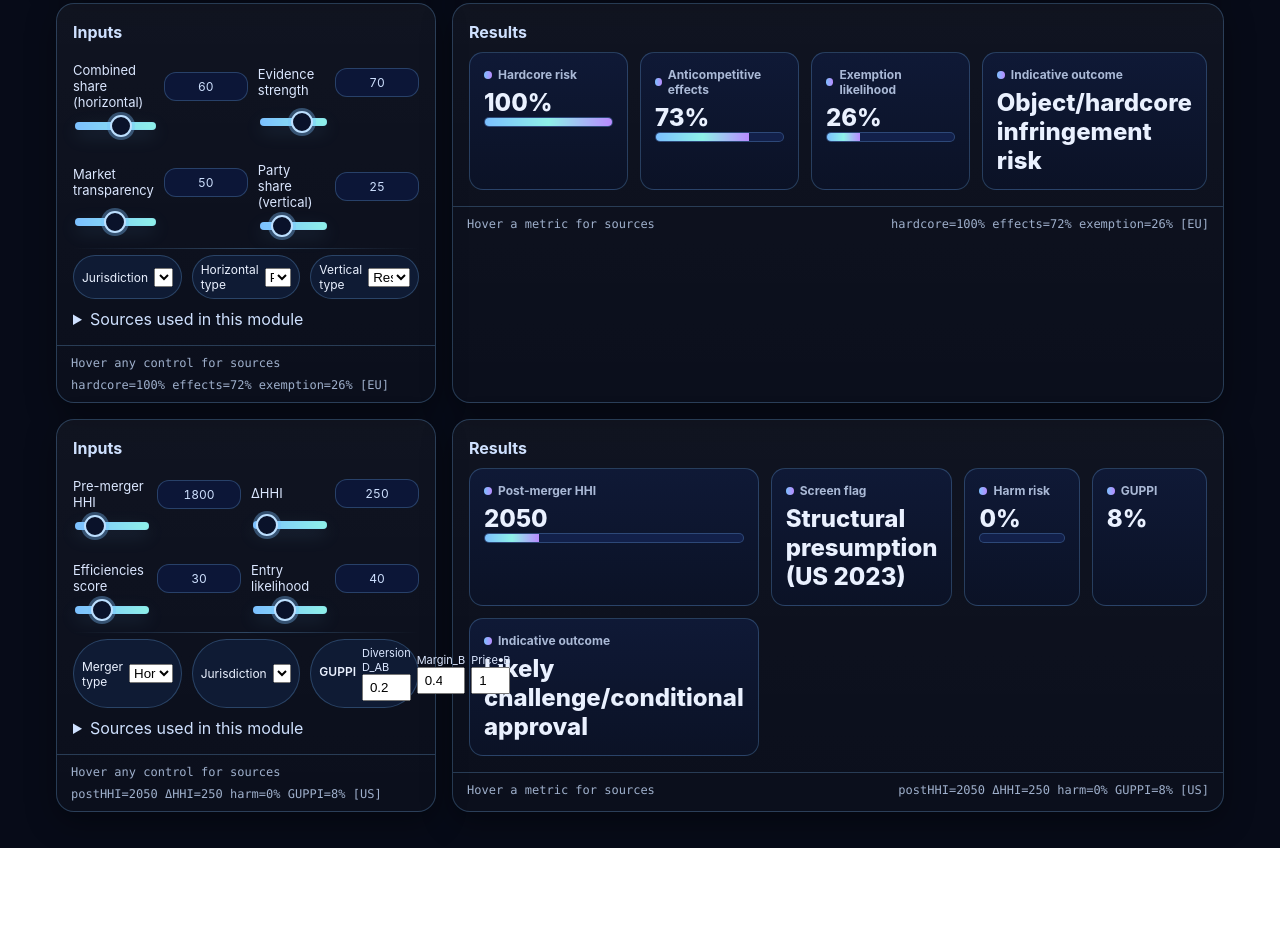
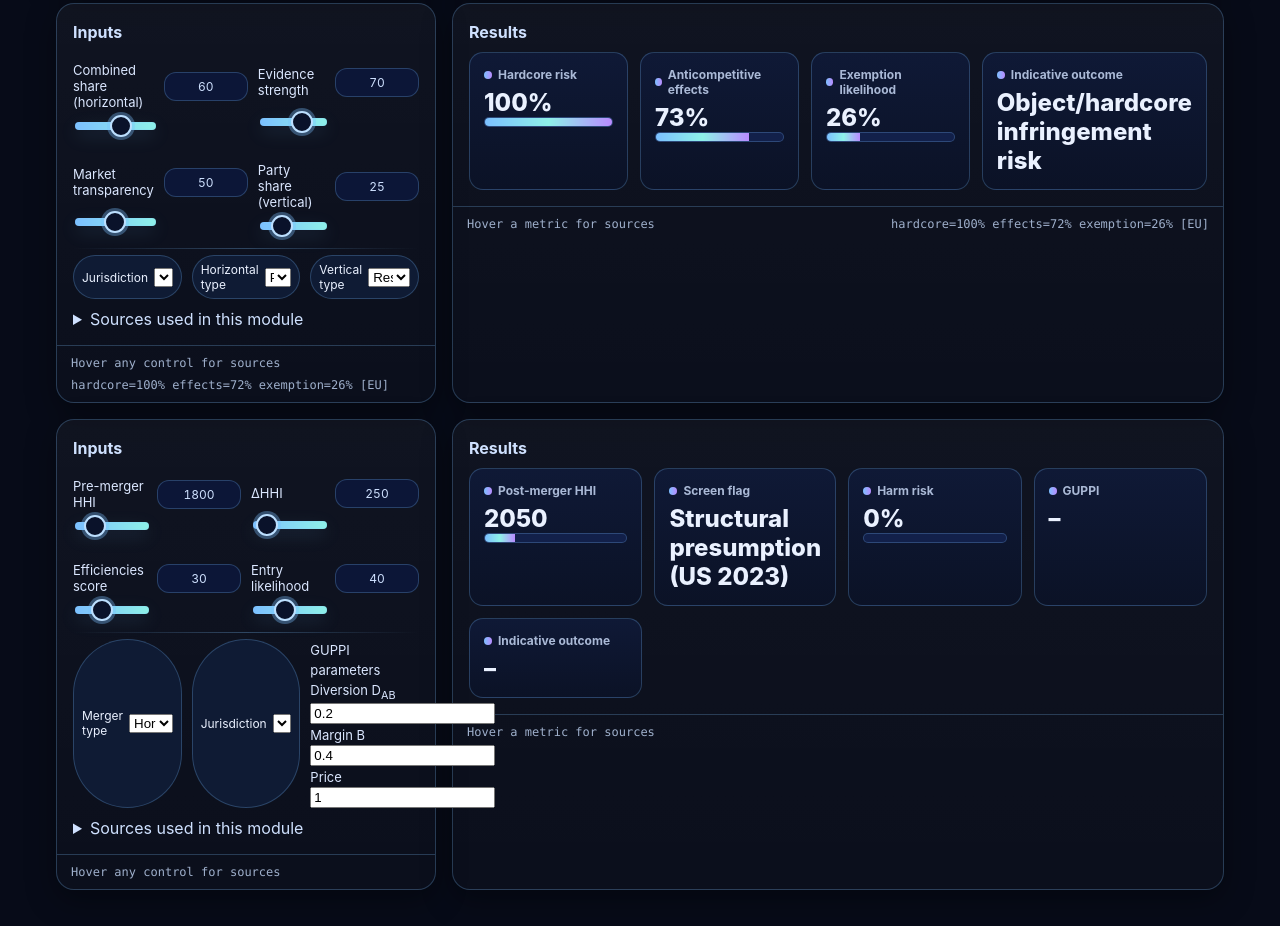
Before and after one commit to anshuman-law/antitrust, a plain HTML site: page index.html in a window 1280 px wide. Shown: the part 764-1690 px from the top of the page. Before the commit the page ends 1612 px from the top, so only its background shows below. Drawn offline with Linux system fonts and the light colour scheme.

Commit message:
Update index.html

```diff
--- a/index.html
+++ b/index.html
@@ -305,18 +305,24 @@
                 <option value="india">India</option>
               </select>
             </div>
-            <div class="tag" title="Optional unilateral effects calculator: needs diversion and margins.">
-            <div style="font-size:12px;font-weight:600;margin-bottom:4px">GUPPI</div>
-            <label style="font-size:11px">Diversion D_AB
-            <input id="diversion" type="number" step="0.01" min="0" max="1" value="0.2">
-            </label>
-            <label style="font-size:11px">Margin_B
-            <input id="marginB" type="number" step="0.01" min="0" max="1" value="0.4">
-            </label>
-            <label style="font-size:11px">Price_B
-            <input id="priceB" type="number" step="0.01" min="0" value="1">
-            </label>
-          </div>
+           <!-- GUPPI Inputs -->
+<div class="input-group">
+  <label>GUPPI parameters</label>
+  <div class="guppi-block">
+    <div>
+      <label for="diversion">Diversion D<sub>AB</sub></label>
+      <input type="number" id="diversion" step="0.1" value="0.2">
+    </div>
+    <div>
+      <label for="margin">Margin B</label>
+      <input type="number" id="margin" step="0.1" value="0.4">
+    </div>
+    <div>
+      <label for="price">Price</label>
+      <input type="number" id="price" step="0.1" value="1">
+    </div>
+  </div>
+</div>
 
           </div>
 
```
